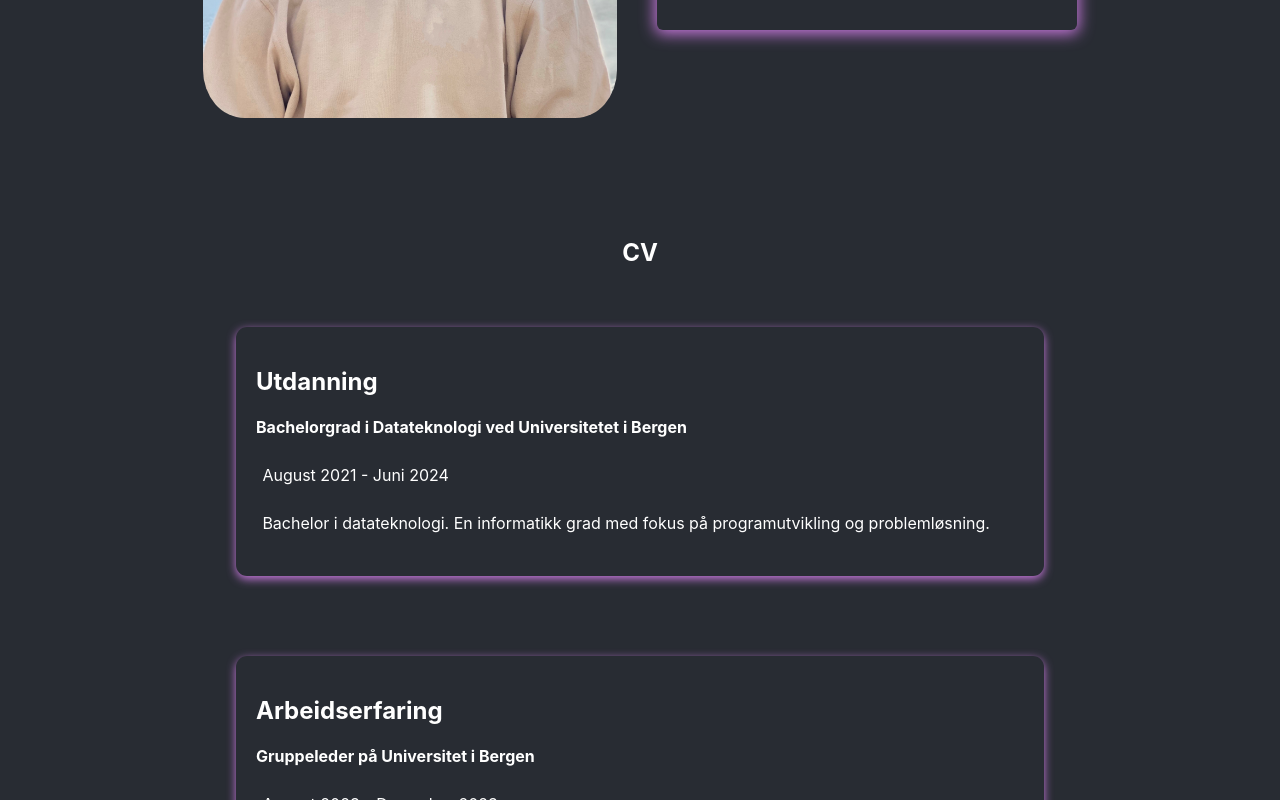
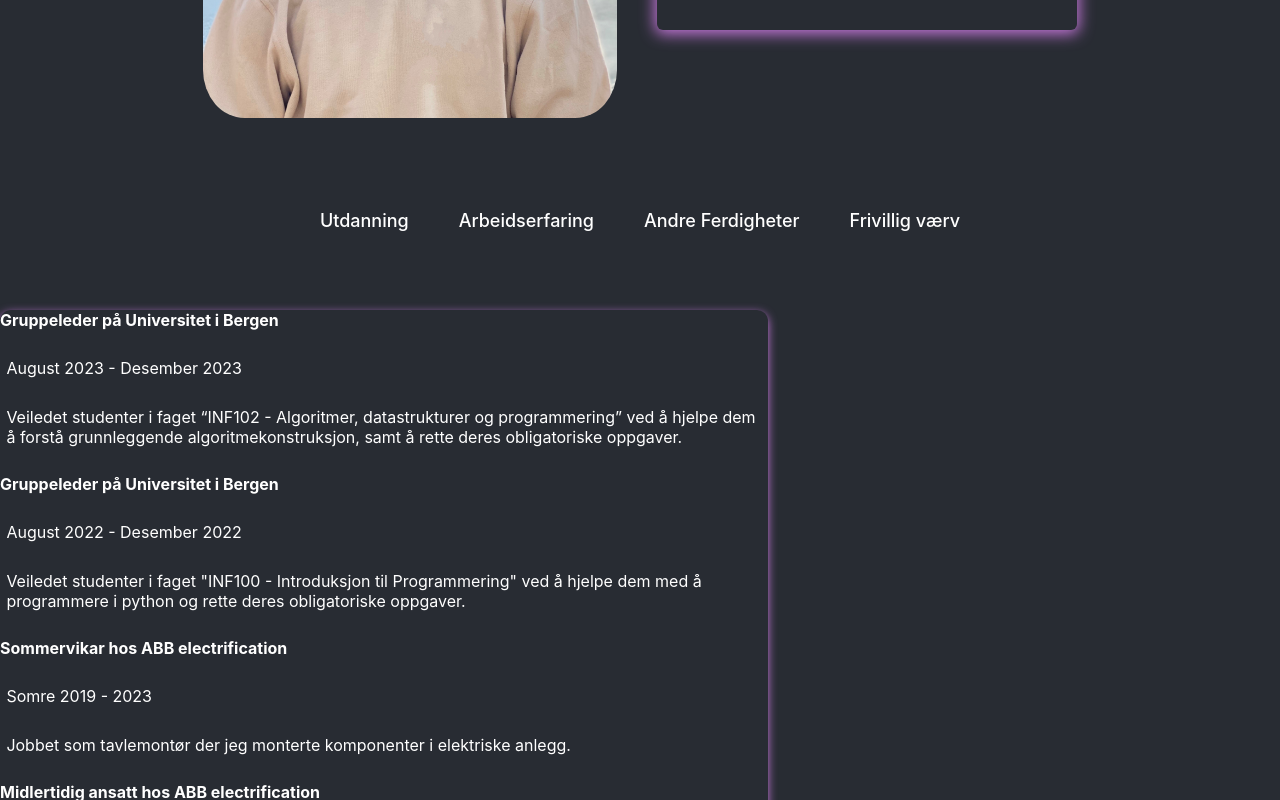
Before and after one commit to 2bias123/my-portfolio, a React (Create React App) app: page / in a window 1280 px wide. Shown: the part 480-1280 px from the top of the page. Built offline with nearby package versions, Linux system fonts and the light colour scheme.

Commit message:
Strated working on a new way of displaying my resume

```diff
--- /dev/null
+++ b/src/components/components/CvCarousel/CvCarousel.tsx
@@ -0,0 +1,55 @@
+import React from "react";
+import "./CvCarouselStyle.css";
+import CvPanel from "../CvPanel/CvPanel";
+
+const CvCarousel: React.FC = () => {
+    const [active, setActive] = React.useState(0);
+
+
+    return (
+        <div className="cv-carousel">
+            <div className="cv-titles">
+                <h3 className="cv-links" onClick={() => setActive(0)}>Utdanning</h3>
+                <h3 className="cv-links" onClick={() => setActive(1)}>Arbeidserfaring</h3>
+                <h3 className="cv-links"  onClick={() => setActive(2)}>Andre Ferdigheter</h3>
+                <h3 className="cv-links" onClick={() => setActive(3)}>Frivillig værv</h3>
+            </div>
+            <div className="cv-content">
+                <CvPanel isActive={active === 0}>
+                    <div className="info-wrapper">
+                        <h4>Gruppeleder på Universitet i Bergen</h4>
+                        <p>August 2023 - Desember 2023</p>
+                        <p>
+                            Veiledet studenter i faget “INF102 - Algoritmer, datastrukturer og programmering”
+                            ved å hjelpe dem å forstå grunnleggende algoritmekonstruksjon, samt å rette deres
+                            obligatoriske oppgaver.
+                        </p>
+                        <h4>Gruppeleder på Universitet i Bergen</h4>
+                        <p>August 2022 - Desember 2022</p>
+                        <p>
+                            Veiledet studenter i faget "INF100 - Introduksjon til Programmering"
+                            ved å hjelpe dem med å programmere i python og rette deres obligatoriske oppgaver.
+                        </p>
+                        <h4>Sommervikar hos ABB electrification</h4>
+                        <p>Somre 2019 - 2023</p>
+                        <p>Jobbet som tavlemontør der jeg monterte komponenter i elektriske anlegg.</p>
+                        <h4>Midlertidig ansatt hos ABB electrification</h4>
+                        <p>Mai 2020 - August 2021</p>
+                        <p>Jobbet som tavlemontør der jeg monterte komponenter i elektriske anlegg.</p>
+                    </div>
+                </CvPanel>
+                <CvPanel isActive={active === 1}>
+                    <p>Arbeidserfaring</p>
+                </CvPanel>
+                <CvPanel isActive={active === 2}>
+                    <p>Andre Ferdigheter</p>
+                </CvPanel>
+                <CvPanel isActive={active === 3}>
+                    <p>Frivillig værv</p>
+                </CvPanel>
+            </div>
+        </div>
+    );
+};
+
+export default CvCarousel;
--- /dev/null
+++ b/src/components/components/CvCarousel/CvCarouselStyle.css
@@ -0,0 +1,61 @@
+.cv-carousel{
+    width: 100%;
+    height: 100%;
+    display: flex;
+    flex-direction: column;
+    align-items: center;
+    padding: 50px 0;
+}
+
+.cv-titles{
+    color: #fff;
+    display: flex;
+    margin: 20px 0 40px;
+}
+
+.cv-content{
+    display: flex;
+    justify-content: center;
+    align-items: center;
+}
+
+
+.cv-links{
+    margin-right: 25px;
+    margin-left: 25px;
+    font-size: 18px;
+    font-weight: 500;
+    cursor: pointer;
+    position: relative;
+}
+
+.info-wrapper{
+    width: 60%;
+    border-radius: 11px;
+    box-shadow: 0 3px 10px #C778DD;
+}
+
+.text-container {
+    padding-top: 6rem;
+}
+
+.text-container h2 {
+    color: #fff;
+}
+
+.info-wrapper h2{
+    color: #fff;
+}
+.info-wrapper h3 {
+    padding-top: 0.4rem ;
+    color: #fff;
+}
+
+.info-wrapper h4 {
+    color: #fff;
+}
+
+.info-wrapper p {
+    padding: 0.4rem;
+    color: #fff;
+}
--- /dev/null
+++ b/src/components/components/CvPanel/CvPanel.tsx
@@ -0,0 +1,22 @@
+import React from "react";
+import "./CvPanelStyle.css";
+
+interface CvPanelProps {
+    children: React.ReactNode;
+    isActive: boolean;
+}
+
+const CvPanel: React.FC<CvPanelProps> = ({children,isActive}) => {
+    return (
+    <section className="cvPanel">
+        {isActive ?
+        <div>
+            <div>{children}</div>
+        </div>
+        : null}
+
+    </section>
+    )
+};
+
+export default CvPanel;
--- a/src/components/screens/Home.tsx
+++ b/src/components/screens/Home.tsx
@@ -1,3 +1,4 @@
+import CvCarousel from "../components/CvCarousel/CvCarousel";
 import Footer from "../components/Footer/Footer";
 import Hero from "../components/Hero/Hero";
 import Navbar from "../components/NavBar/Navbar";
@@ -15,7 +16,8 @@ function Home() {
             <Router>
             <Navbar></Navbar>
             <Hero></Hero>
-            <Resume></Resume>
+            <CvCarousel></CvCarousel>
+            {/* <Resume></Resume> */}
             <Projects></Projects>
             <SocialIcons></SocialIcons>
             <Footer></Footer>
```
Also changed, not shown: src/components/components/CvPanel/CvPanelStyle.css (added).
